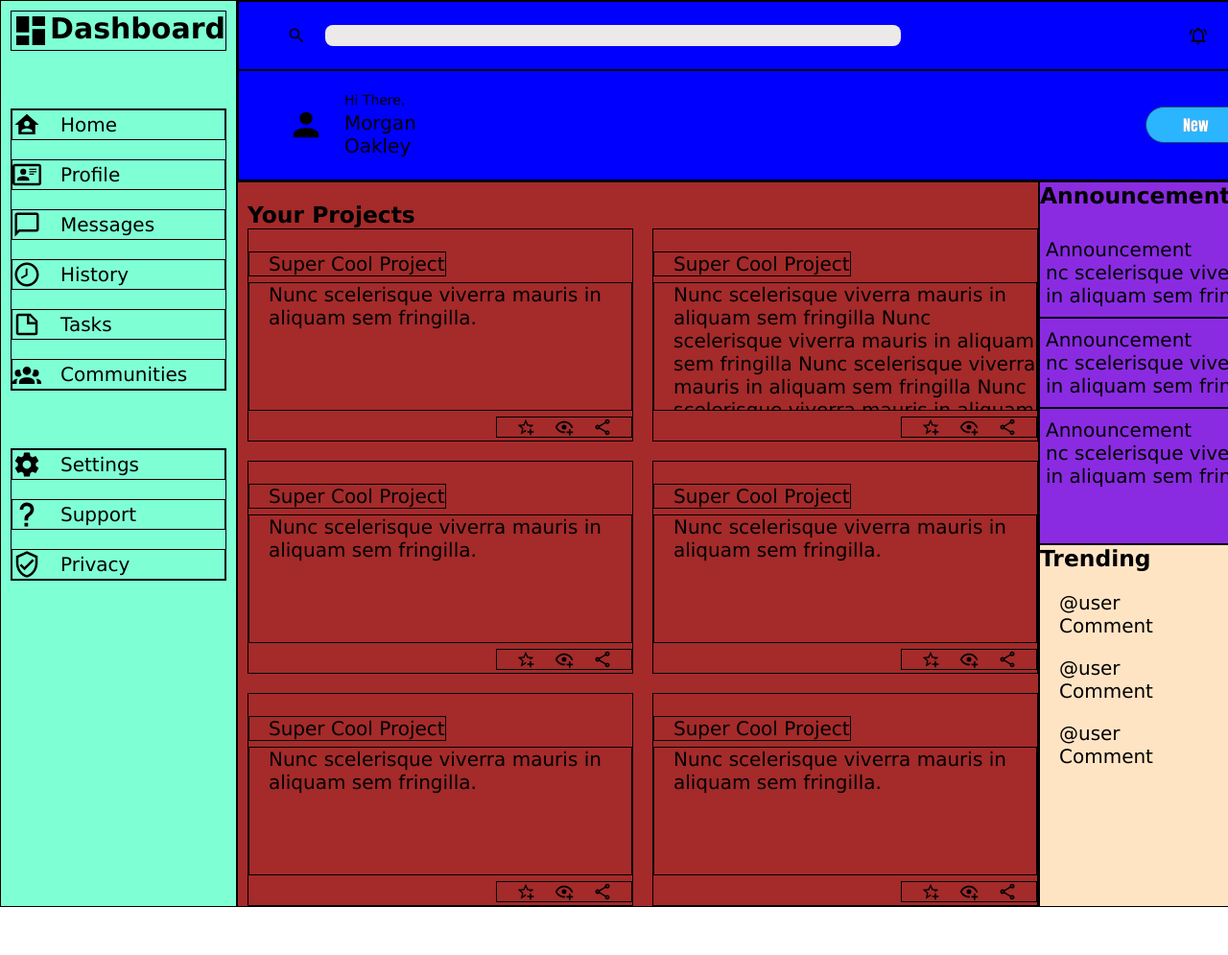
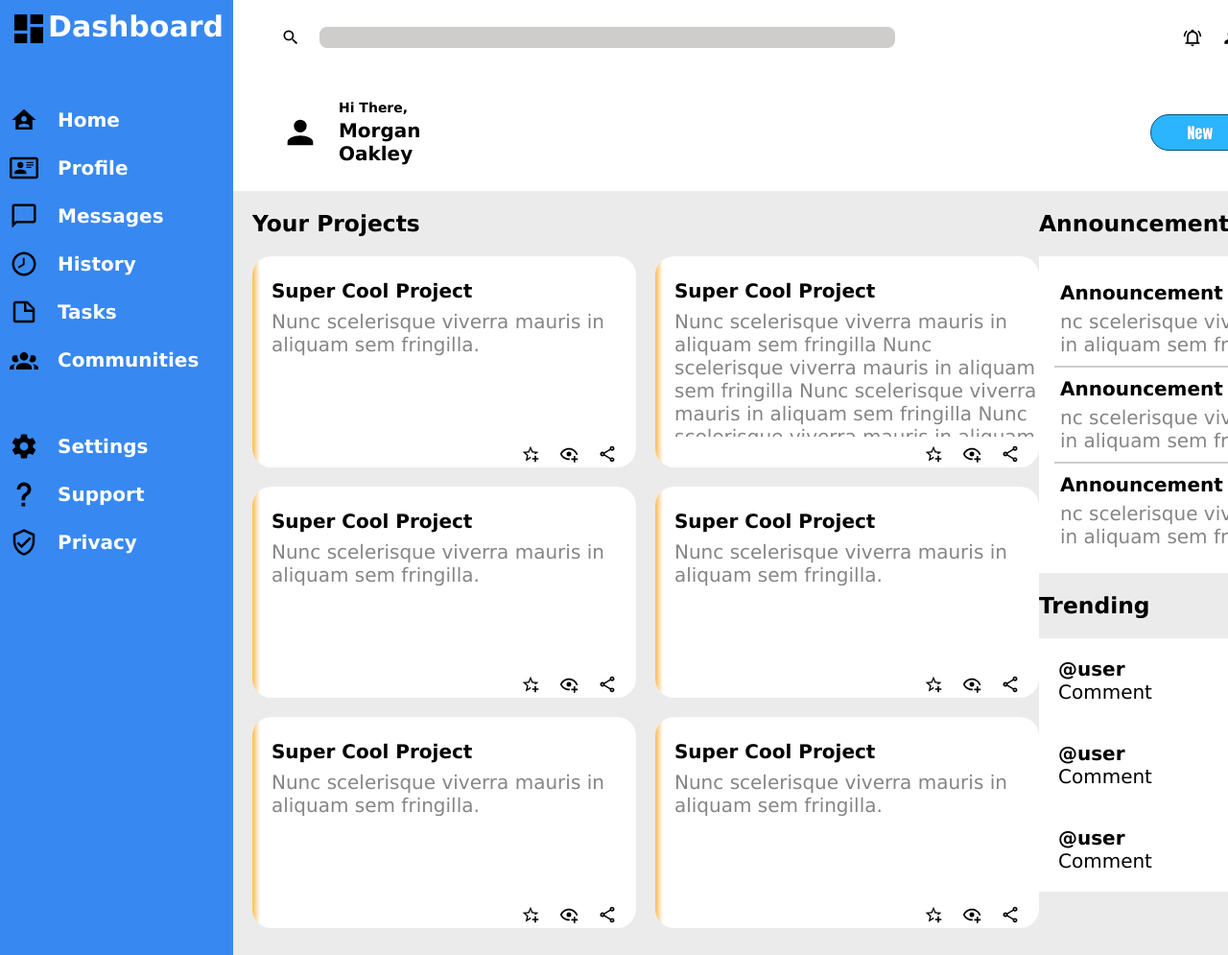
Before and after one commit to pedrohmtoledo/admin-dashboard, a plain HTML site: page index.html in a window 1280 px wide. Shown: the top 995 px of the page at 96% size. Before the commit the page ends 945 px from the top, so only its background shows below. Drawn offline with Linux system fonts and the light colour scheme.

Commit message:
finish css styling

```diff
--- a/style.css
+++ b/style.css
@@ -19,12 +19,12 @@
 
 .container > * {
     display: grid;
-    border: 1px solid;
+
 }
 
 .header {
     grid-area: 1 / 2 / 2 / 4;
-    background-color: blue;
+    background-color: rgb(255, 255, 255);
     display: grid;
     grid-template-columns: 1fr
 }
@@ -40,11 +40,12 @@
     height: 1.1rem;
     width: 30rem;
     border-radius: 0.4rem;
-    background-color: rgb(236, 233, 233);
+    background-color: rgb(207, 204, 204);
 }
 
 .header > * {
-    border: 1px solid;
+    font-weight: 900;
+
 }
 
 .first-line {
@@ -74,7 +75,7 @@
     background-image: url(/admin-dashboard/img/magnify.svg);
     background-repeat: no-repeat;
     background-position: 50% 50%;
-    background-color: blue;
+    background-color: rgb(255, 255, 255);
     height: 1rem;
     width: 1rem;
 }
@@ -91,7 +92,7 @@
     background-image: url(/admin-dashboard/img/bell-ring-outline.svg);
     background-repeat: no-repeat;
     background-position: 50% 50%;
-    background-color: blue;
+    background-color: rgb(255, 255, 255);
     height: 1rem;
     width: 1rem;
 
@@ -134,6 +135,7 @@
 	color:#ffffff;
 	font-family:Impact;
 	font-size:16px;
+    font-weight: 900;
 	padding:6px 38px;
 	text-decoration:none;
 	text-shadow:0px 0px 0px #154682;
@@ -150,21 +152,29 @@
 
 .dashboard {
     grid-area: 1 / 1 / 4 / 2;
-    background-color: aquamarine;
+    background-color: rgb(55, 136, 241);
     padding: 10px;
     display: flex;
     flex-direction: column;
     gap: 3rem;
+    color: rgb(255, 255, 255);
 
 }
 
+
+
 .projects {
     grid-area: 2 / 2 / 4 / 3;
-    background-color: brown;
+    background-color: rgb(235, 235, 235);
     display: flex;
     flex-direction: column;
     padding-top: 1rem;
-    padding-left: 0.5rem;
+    padding-left: 1rem;
+}
+
+.projects h3 {
+    font-weight: 900;
+    padding-bottom: 1rem;
 }
 .cards-container {
     display: grid;
@@ -184,26 +194,30 @@
     width: 1rem;
     height: 1rem;
 
+}
 
+.card .title {
+    font-weight: 900;
 }
 .card .text {
     width: 100%;
     height: 66%;
     overflow: auto;
-
-
-
+    color: #858585;
 }
 .card > * {
-    border: 1px solid;
     padding-left: 1rem;
     word-wrap: break-word;
 }
 .card {
-    border: 1px solid;
+    background: rgb(255,187,84);
+    background: -moz-linear-gradient(left, rgb(255,187,84) 0%, rgb(255,255,255) 2%, rgb(255,255,255) 100%);
+    background: -webkit-linear-gradient(left, rgb(255,187,84) 0%, rgb(255,255,255) 2%, rgb(255,255,255) 100%);
+    background: linear-gradient(to right, rgb(255,187,84) 0%, rgb(255,255,255) 2%, rgb(255,255,255) 100%);
     height: 10rem;
     width: 20rem;
     display: flex;
+    border-radius: 1rem;
     flex-wrap: wrap;
     align-items: center;
     word-wrap: break-word;
@@ -212,20 +226,34 @@
 
 .announcements {
     grid-area: 2 / 3 / 3 / 4;
-    background-color: blueviolet;
+    background-color: rgb(235, 235, 235);
     display: flex;
     flex-direction: column;
     gap: 1rem;
 }
-.announcement{
+.announcements h3 {
+    padding-top: 1rem;
+}
+.announcement-container {
+    background-color: white;
+    padding: 0.8rem;
+}
+.announcement {
     padding-bottom: 0.5rem;
     padding-left: 0.3rem;
     padding-top: 0.5rem;
+    color: #858585;
+}
+.announcement .title {
+    font-weight: 900;
+    padding-bottom: 0.3rem;
+    color: black;
 }
 hr {
     border: 1px solid;
     width: 15rem;
     align-self: center;
+    color: #d1cdcd;
 
 }
 .announcement-container {
@@ -236,15 +264,24 @@ hr {
 
 .trendings {
     grid-area: 3 / 3 / 4 / 4;
-    background-color: bisque;
+    background-color: rgb(235, 235, 235);
     display: flex;
     flex-direction: column;
+}
+
+.trendings h3 {
+    padding-top: 1rem;
+    padding-bottom: 1rem;
+}
+
+.trending-container {
+    padding: 1rem;
+    background-color: white;
 
 }
 
-.trending-container {
-    padding-top: 1rem;
-    padding-left: 1rem;
+.trending-container .title {
+    font-weight: 900;
 }
 
 .title-container img{
@@ -252,10 +289,7 @@ hr {
     height: 2rem;
 }
 
-.dashboard > * {
-    border: 1px solid;
-    right: 10px;
-}
+
 
 .title-container {
     display: flex;
@@ -268,10 +302,10 @@ li img{
 
 }
 ul li {
-    border: 1px solid;
     display: flex;
     align-items: center;
     gap: 1rem;
+    font-weight: 900;
 }
 ul {
     display: flex;
```
